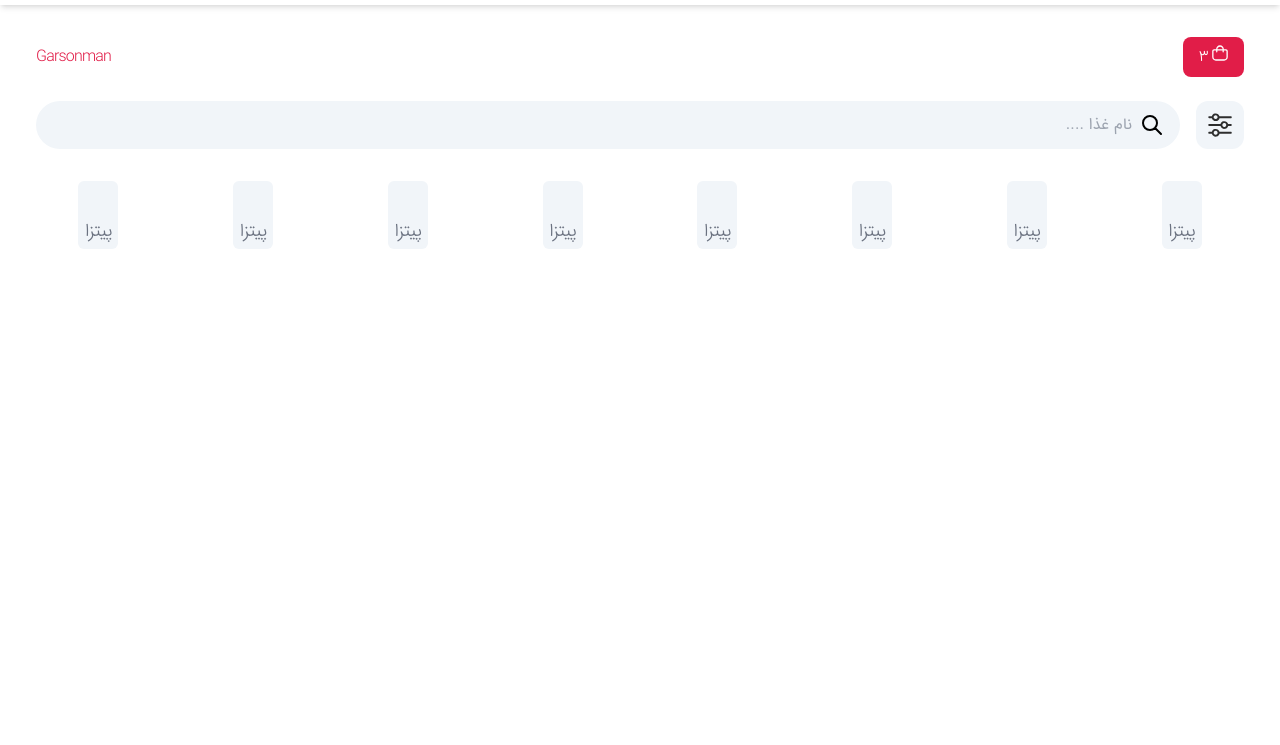
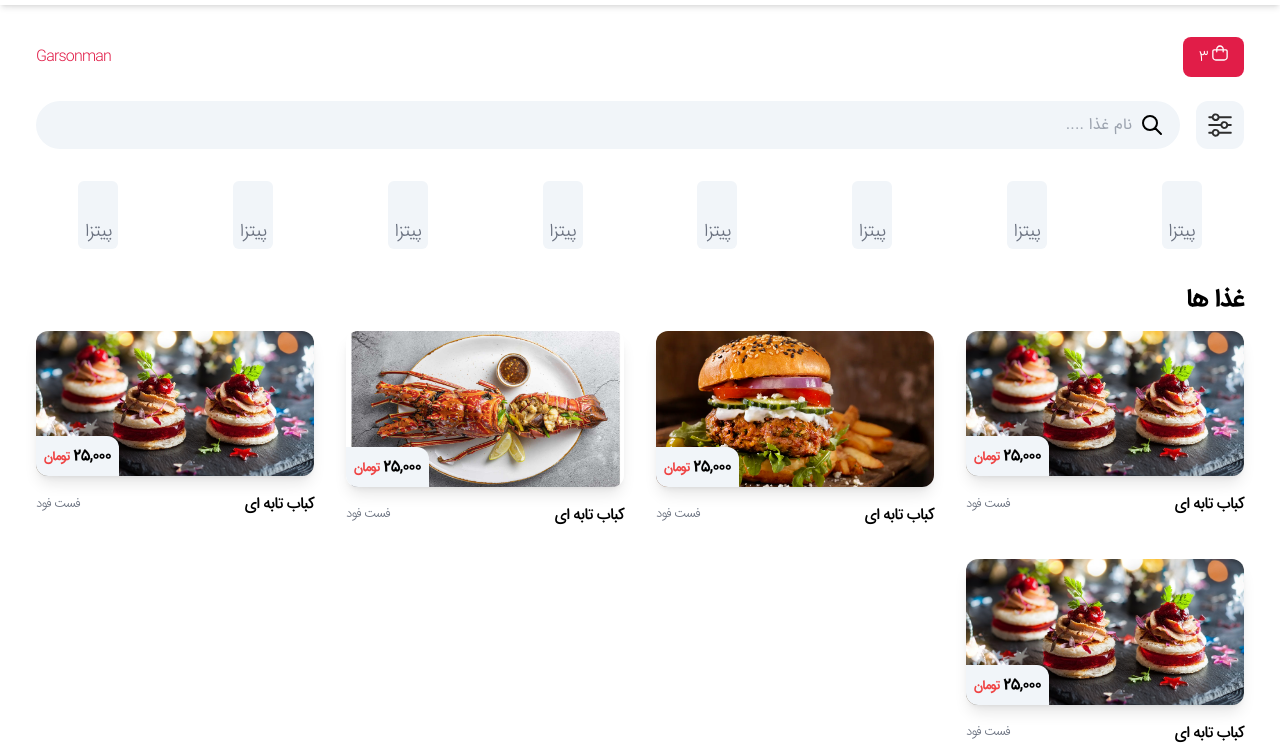
Before and after one commit to mtkz/garsonman, a website: page src/main.html in a window 1280 px wide. Shown: the part 77-822 px from the top of the page. Before the commit the page ends 800 px from the top, so only its background shows below. Drawn offline with Linux system fonts and the light colour scheme.

Commit message:
maded cards but not full

```diff
--- a/src/main.html
+++ b/src/main.html
@@ -1,5 +1,6 @@
 <!DOCTYPE html>
 <html lang="en">
+
 <head>
     <meta charset="UTF-8">
     <title>main page</title>
@@ -11,6 +12,7 @@
 
 
 </head>
+
 <body>
     <nav class="bg-white shadow-md w-full sticky top-0 z-10">
         <div class="mx-auto ">
@@ -18,47 +20,39 @@
                 <div class="grid sm:grid-cols-4 text-lg gap-4 text-center p-2">
 
                     <div>
-                    <a href="#"
-                       class="text-sm text-gray-800 inline-block hover:bg-red-100 transition duration-150  p-2 rounded-lg">
+                        <a href="#" class="text-sm text-gray-800 inline-block hover:bg-red-100 transition duration-150  p-2 rounded-lg">
                             <i>
                             <svg class="block m-auto w-6 mb-1.5" xmlns="http://www.w3.org/2000/svg"
                                  viewBox="0 0 22.5 22.5"
                                  style="enable-background:new 0 0 22.5 22.5" xml:space="preserve"><path d="M11.2 2.1c.8 0 1.5.3 2 .8l6.3 6.3c.5.5.8 1.3.8 2v7.7c0 .8-.7 1.5-1.5 1.5h-3.6v-2.8c0-1.6-1.3-3-3-3H9.9c-1.6 0-3 1.3-3 3v2.8H3.6c-.8 0-1.5-.7-1.5-1.5v-7.7c0-.8.3-1.5.8-2l6.3-6.3c.6-.5 1.3-.8 2-.8m0-1.8C10 .3 8.8.8 7.9 1.7L1.6 7.9C.7 8.8.2 10 .2 11.2v7.7c0 1.9 1.5 3.4 3.4 3.4H9v-4.6c0-.6.5-1.1 1.1-1.1h2.3c.6 0 1.1.5 1.1 1.1v4.6h5.4c1.9 0 3.4-1.5 3.4-3.4v-7.7c0-1.2-.5-2.4-1.4-3.3l-6.3-6.3C13.7.7 12.5.2 11.2.3z" style="fill:#1F2937"/></svg>
-                        </i>
-                        صفحه اصلی
+                        </i> صفحه اصلی
                         </a>
                     </div>
                     <div>
-                    <a href="#"
-                       class="text-sm text-gray-800 inline-block hover:bg-red-100 transition duration-150 p-2 rounded-lg">
+                        <a href="#" class="text-sm text-gray-800 inline-block hover:bg-red-100 transition duration-150 p-2 rounded-lg">
                             <i>
                             <svg class="block m-auto w-6 mb-1.5" xmlns="http://www.w3.org/2000/svg"
                                  viewBox="0 0 22.5 22.5"
                                  style="enable-background:new 0 0 22.5 22.5" xml:space="preserve"><path d="M11.2 2.1c.8 0 1.5.3 2 .8l6.3 6.3c.5.5.8 1.3.8 2v7.7c0 .8-.7 1.5-1.5 1.5h-3.6v-2.8c0-1.6-1.3-3-3-3H9.9c-1.6 0-3 1.3-3 3v2.8H3.6c-.8 0-1.5-.7-1.5-1.5v-7.7c0-.8.3-1.5.8-2l6.3-6.3c.6-.5 1.3-.8 2-.8m0-1.8C10 .3 8.8.8 7.9 1.7L1.6 7.9C.7 8.8.2 10 .2 11.2v7.7c0 1.9 1.5 3.4 3.4 3.4H9v-4.6c0-.6.5-1.1 1.1-1.1h2.3c.6 0 1.1.5 1.1 1.1v4.6h5.4c1.9 0 3.4-1.5 3.4-3.4v-7.7c0-1.2-.5-2.4-1.4-3.3l-6.3-6.3C13.7.7 12.5.2 11.2.3z" style="fill:#1F2937"/></svg>
-                        </i>
-                        صفحه اصلی
+                        </i> صفحه اصلی
                         </a>
                     </div>
                     <div>
-                    <a href="#"
-                       class="text-sm text-gray-800 inline-block hover:bg-red-100 transition duration-150  p-2 rounded-lg">
+                        <a href="#" class="text-sm text-gray-800 inline-block hover:bg-red-100 transition duration-150  p-2 rounded-lg">
                             <i>
                             <svg class="block m-auto w-6 mb-1.5" xmlns="http://www.w3.org/2000/svg"
                                  viewBox="0 0 22.5 22.5"
                                  style="enable-background:new 0 0 22.5 22.5" xml:space="preserve"><path d="M11.2 2.1c.8 0 1.5.3 2 .8l6.3 6.3c.5.5.8 1.3.8 2v7.7c0 .8-.7 1.5-1.5 1.5h-3.6v-2.8c0-1.6-1.3-3-3-3H9.9c-1.6 0-3 1.3-3 3v2.8H3.6c-.8 0-1.5-.7-1.5-1.5v-7.7c0-.8.3-1.5.8-2l6.3-6.3c.6-.5 1.3-.8 2-.8m0-1.8C10 .3 8.8.8 7.9 1.7L1.6 7.9C.7 8.8.2 10 .2 11.2v7.7c0 1.9 1.5 3.4 3.4 3.4H9v-4.6c0-.6.5-1.1 1.1-1.1h2.3c.6 0 1.1.5 1.1 1.1v4.6h5.4c1.9 0 3.4-1.5 3.4-3.4v-7.7c0-1.2-.5-2.4-1.4-3.3l-6.3-6.3C13.7.7 12.5.2 11.2.3z" style="fill:#1F2937"/></svg>
-                        </i>
-                        صفحه اصلی
+                        </i> صفحه اصلی
                         </a>
                     </div>
                     <div>
-                    <a href="#"
-                       class="text-sm text-gray-800 inline-block hover:bg-red-100 transition duration-150 p-2 rounded-lg">
+                        <a href="#" class="text-sm text-gray-800 inline-block hover:bg-red-100 transition duration-150 p-2 rounded-lg">
                             <i>
                             <svg class="block m-auto w-6 mb-1.5" xmlns="http://www.w3.org/2000/svg"
                                  viewBox="0 0 22.5 22.5"
                                  style="enable-background:new 0 0 22.5 22.5" xml:space="preserve"><path d="M11.2 2.1c.8 0 1.5.3 2 .8l6.3 6.3c.5.5.8 1.3.8 2v7.7c0 .8-.7 1.5-1.5 1.5h-3.6v-2.8c0-1.6-1.3-3-3-3H9.9c-1.6 0-3 1.3-3 3v2.8H3.6c-.8 0-1.5-.7-1.5-1.5v-7.7c0-.8.3-1.5.8-2l6.3-6.3c.6-.5 1.3-.8 2-.8m0-1.8C10 .3 8.8.8 7.9 1.7L1.6 7.9C.7 8.8.2 10 .2 11.2v7.7c0 1.9 1.5 3.4 3.4 3.4H9v-4.6c0-.6.5-1.1 1.1-1.1h2.3c.6 0 1.1.5 1.1 1.1v4.6h5.4c1.9 0 3.4-1.5 3.4-3.4v-7.7c0-1.2-.5-2.4-1.4-3.3l-6.3-6.3C13.7.7 12.5.2 11.2.3z" style="fill:#1F2937"/></svg>
-                        </i>
-                        صفحه اصلی
+                        </i> صفحه اصلی
                         </a>
                     </div>
                 </div>
@@ -103,8 +97,7 @@
             <form action="" class="w-full">
                 <div class="flex justify-between gap-4">
                     <div class=" bg-slate-100 p-3 rounded-xl cursor-pointer">
-                    <svg class="w-6 " id="Layer_1" xmlns="http://www.w3.org/2000/svg"
-                         viewBox="0 0 22.5 22.5" style="enable-background:new 0 0 22.5 22.5">
+                        <svg class="w-6 " id="Layer_1" xmlns="http://www.w3.org/2000/svg" viewBox="0 0 22.5 22.5" style="enable-background:new 0 0 22.5 22.5">
                         <style>.st1 {
                             fill: #2e2e2e
                         }</style>
@@ -127,8 +120,7 @@
                viewBox="0 0 24 24" class="w-6 h-6"><path d="M21 21l-6-6m2-5a7 7 0 11-14 0 7 7 0 0114 0z"></path></svg>
         </button>
             </span>
-                    <input type="search" class="  rounded-[25px] p-3 w-full pr-12 bg-slate-100"
-                           placeholder="نام غذا ....">
+                        <input type="search" class="  rounded-[25px] p-3 w-full pr-12 bg-slate-100" placeholder="نام غذا ....">
                     </div>
                 </div>
             </form>
@@ -141,8 +133,7 @@
                     <a href="">
                         <div class="w-full my-2 p-1 bg-slate-100 rounded-md hover:bg-red-100 transition duration-150">
                             <div class="p-4">
-                            <svg id="Layer_1" xmlns="http://www.w3.org/2000/svg" viewBox="0 0 22.5 22.5"
-                                 style="enable-background:new 0 0 22.5 22.5">
+                                <svg id="Layer_1" xmlns="http://www.w3.org/2000/svg" viewBox="0 0 22.5 22.5" style="enable-background:new 0 0 22.5 22.5">
                                 <style>.st3 {
                                     fill: #2e2e2e
                                 }</style>
@@ -159,8 +150,7 @@
                     <a href="">
                         <div class="w-full my-2 p-1 bg-slate-100 rounded-md hover:bg-red-100 transition duration-150">
                             <div class="p-4">
-                            <svg id="Layer_1" xmlns="http://www.w3.org/2000/svg" viewBox="0 0 22.5 22.5"
-                                 style="enable-background:new 0 0 22.5 22.5">
+                                <svg id="Layer_1" xmlns="http://www.w3.org/2000/svg" viewBox="0 0 22.5 22.5" style="enable-background:new 0 0 22.5 22.5">
                                 <style>.st3 {
                                     fill: #2e2e2e
                                 }</style>
@@ -176,8 +166,7 @@
                     <a href="">
                         <div class="w-full my-2 p-1 bg-slate-100 rounded-md hover:bg-red-100 transition duration-150">
                             <div class="p-4">
-                            <svg id="Layer_1" xmlns="http://www.w3.org/2000/svg" viewBox="0 0 22.5 22.5"
-                                 style="enable-background:new 0 0 22.5 22.5">
+                                <svg id="Layer_1" xmlns="http://www.w3.org/2000/svg" viewBox="0 0 22.5 22.5" style="enable-background:new 0 0 22.5 22.5">
                                 <style>.st3 {
                                     fill: #2e2e2e
                                 }</style>
@@ -193,8 +182,7 @@
                     <a href="">
                         <div class="w-full my-2 p-1 bg-slate-100 rounded-md hover:bg-red-100 transition duration-150">
                             <div class="p-4">
-                            <svg id="Layer_1" xmlns="http://www.w3.org/2000/svg" viewBox="0 0 22.5 22.5"
-                                 style="enable-background:new 0 0 22.5 22.5">
+                                <svg id="Layer_1" xmlns="http://www.w3.org/2000/svg" viewBox="0 0 22.5 22.5" style="enable-background:new 0 0 22.5 22.5">
                                 <style>.st3 {
                                     fill: #2e2e2e
                                 }</style>
@@ -210,8 +198,7 @@
                     <a href="">
                         <div class="w-full my-2 p-1 bg-slate-100 rounded-md hover:bg-red-100 transition duration-150">
                             <div class="p-4">
-                            <svg id="Layer_1" xmlns="http://www.w3.org/2000/svg" viewBox="0 0 22.5 22.5"
-                                 style="enable-background:new 0 0 22.5 22.5">
+                                <svg id="Layer_1" xmlns="http://www.w3.org/2000/svg" viewBox="0 0 22.5 22.5" style="enable-background:new 0 0 22.5 22.5">
                                 <style>.st3 {
                                     fill: #2e2e2e
                                 }</style>
@@ -227,8 +214,7 @@
                     <a href="">
                         <div class="w-full my-2 p-1 bg-slate-100 rounded-md hover:bg-red-100 transition duration-150">
                             <div class="p-4">
-                            <svg id="Layer_1" xmlns="http://www.w3.org/2000/svg" viewBox="0 0 22.5 22.5"
-                                 style="enable-background:new 0 0 22.5 22.5">
+                                <svg id="Layer_1" xmlns="http://www.w3.org/2000/svg" viewBox="0 0 22.5 22.5" style="enable-background:new 0 0 22.5 22.5">
                                 <style>.st3 {
                                     fill: #2e2e2e
                                 }</style>
@@ -244,8 +230,7 @@
                     <a href="">
                         <div class="w-full my-2 p-1 bg-slate-100 rounded-md hover:bg-red-100 transition duration-150">
                             <div class="p-4">
-                            <svg id="Layer_1" xmlns="http://www.w3.org/2000/svg" viewBox="0 0 22.5 22.5"
-                                 style="enable-background:new 0 0 22.5 22.5">
+                                <svg id="Layer_1" xmlns="http://www.w3.org/2000/svg" viewBox="0 0 22.5 22.5" style="enable-background:new 0 0 22.5 22.5">
                                 <style>.st3 {
                                     fill: #2e2e2e
                                 }</style>
@@ -261,8 +246,7 @@
                     <a href="">
                         <div class="w-full my-2 p-1 bg-slate-100 rounded-md hover:bg-red-100 transition duration-150">
                             <div class="p-4">
-                            <svg id="Layer_1" xmlns="http://www.w3.org/2000/svg" viewBox="0 0 22.5 22.5"
-                                 style="enable-background:new 0 0 22.5 22.5">
+                                <svg id="Layer_1" xmlns="http://www.w3.org/2000/svg" viewBox="0 0 22.5 22.5" style="enable-background:new 0 0 22.5 22.5">
                                 <style>.st3 {
                                     fill: #2e2e2e
                                 }</style>
@@ -278,8 +262,7 @@
                     <a href="">
                         <div class="w-full my-2 p-1 bg-slate-100 rounded-md hover:bg-red-100 transition duration-150">
                             <div class="p-4">
-                            <svg id="Layer_1" xmlns="http://www.w3.org/2000/svg" viewBox="0 0 22.5 22.5"
-                                 style="enable-background:new 0 0 22.5 22.5">
+                                <svg id="Layer_1" xmlns="http://www.w3.org/2000/svg" viewBox="0 0 22.5 22.5" style="enable-background:new 0 0 22.5 22.5">
                                 <style>.st3 {
                                     fill: #2e2e2e
                                 }</style>
@@ -295,8 +278,7 @@
                     <a href="">
                         <div class="w-full my-2 p-1 bg-slate-100 rounded-md hover:bg-red-100 transition duration-150">
                             <div class="p-4">
-                            <svg id="Layer_1" xmlns="http://www.w3.org/2000/svg" viewBox="0 0 22.5 22.5"
-                                 style="enable-background:new 0 0 22.5 22.5">
+                                <svg id="Layer_1" xmlns="http://www.w3.org/2000/svg" viewBox="0 0 22.5 22.5" style="enable-background:new 0 0 22.5 22.5">
                                 <style>.st3 {
                                     fill: #2e2e2e
                                 }</style>
@@ -312,8 +294,7 @@
                     <a href="">
                         <div class="w-full my-2 p-1 bg-slate-100 rounded-md hover:bg-red-100 transition duration-150">
                             <div class="p-4">
-                            <svg id="Layer_1" xmlns="http://www.w3.org/2000/svg" viewBox="0 0 22.5 22.5"
-                                 style="enable-background:new 0 0 22.5 22.5">
+                                <svg id="Layer_1" xmlns="http://www.w3.org/2000/svg" viewBox="0 0 22.5 22.5" style="enable-background:new 0 0 22.5 22.5">
                                 <style>.st3 {
                                     fill: #2e2e2e
                                 }</style>
@@ -329,8 +310,7 @@
                     <a href="">
                         <div class="w-full my-2 p-1 bg-slate-100 rounded-md hover:bg-red-100 transition duration-150">
                             <div class="p-4">
-                            <svg id="Layer_1" xmlns="http://www.w3.org/2000/svg" viewBox="0 0 22.5 22.5"
-                                 style="enable-background:new 0 0 22.5 22.5">
+                                <svg id="Layer_1" xmlns="http://www.w3.org/2000/svg" viewBox="0 0 22.5 22.5" style="enable-background:new 0 0 22.5 22.5">
                                 <style>.st3 {
                                     fill: #2e2e2e
                                 }</style>
@@ -346,19 +326,80 @@
             </div>
         </div>
     </div>
+    <div class="container mt-6">
+        <div class="page-header pb-3">
+            <h3 class="text-[25px] font-bold">غذا ها</h1>
+        </div>
+        <div class="grid sm:grid-cols-4 gap-8">
+            <a href="#">
+                <div class="gm-food-card hover:scale-105 transition ease-in-out duration-150">
+                    <div class="relative">
+                        <img src="./images/Bakers-Copy.jpg" class="rounded-xl object-cover w-full shadow-lg" alt="">
+                        <span class="absolute bottom-0 left-0 bg-slate-100 rounded-bl-xl rounded-tr-xl p-2 font-bold">۲۵,۰۰۰ <small class="text-red-500">تومان</small></span>
+                    </div>
+                    <div class="flex justify-between mt-4">
+                        <h2 class=" font-medium">کباب تابه ای</h2>
+                        <small class="self-center text-gray-500">فست فود</small>
+                    </div>
+                </div>
+            </a>
+            <a href="#">
+                <div class="gm-food-card hover:scale-105 transition ease-in-out duration-150">
+                    <div class="relative">
+                        <img src="./images/12531-istock-637790866.webp" class="rounded-xl object-cover w-full shadow-lg" alt="">
+                        <span class="absolute bottom-0 left-0 bg-slate-100 rounded-bl-xl rounded-tr-xl p-2 font-bold">۲۵,۰۰۰ <small class="text-red-500">تومان</small></span>
+                    </div>
+                    <div class="flex justify-between mt-4">
+                        <h2 class=" font-medium">کباب تابه ای</h2>
+                        <small class="self-center text-gray-500">فست فود</small>
+                    </div>
+                </div>
+            </a>
+            <a href="#">
+                <div class="gm-food-card hover:scale-105 transition ease-in-out duration-150">
+                    <div class="relative">
+                        <img src="./images/SEAGOA_images.jpg" class="rounded-xl object-cover w-full shadow-lg" alt="">
+                        <span class="absolute bottom-0 left-0 bg-slate-100 rounded-bl-xl rounded-tr-xl p-2 font-bold">۲۵,۰۰۰ <small class="text-red-500">تومان</small></span>
+                    </div>
+                    <div class="flex justify-between mt-4">
+                        <h2 class=" font-medium">کباب تابه ای</h2>
+                        <small class="self-center text-gray-500">فست فود</small>
+                    </div>
+                </div>
+            </a>
+            <a href="#">
+                <div class="gm-food-card hover:scale-105 transition ease-in-out duration-150">
+                    <div class="relative">
+                        <img src="./images/Bakers-Copy.jpg" class="rounded-xl object-cover w-full shadow-lg" alt="">
+                        <span class="absolute bottom-0 left-0 bg-slate-100 rounded-bl-xl rounded-tr-xl p-2 font-bold">۲۵,۰۰۰ <small class="text-red-500">تومان</small></span>
+                    </div>
+                    <div class="flex justify-between mt-4">
+                        <h2 class=" font-medium">کباب تابه ای</h2>
+                        <small class="self-center text-gray-500">فست فود</small>
+                    </div>
+                </div>
+            </a>
+            <a href="#">
+                <div class="gm-food-card hover:scale-105 transition ease-in-out duration-150">
+                    <div class="relative">
+                        <img src="./images/Bakers-Copy.jpg" class="rounded-xl object-cover w-full shadow-lg" alt="">
+                        <span class="absolute bottom-0 left-0 bg-slate-100 rounded-bl-xl rounded-tr-xl p-2 font-bold">۲۵,۰۰۰ <small class="text-red-500">تومان</small></span>
+                    </div>
+                    <div class="flex justify-between mt-4">
+                        <h2 class=" font-medium">کباب تابه ای</h2>
+                        <small class="self-center text-gray-500">فست فود</small>
+                    </div>
+                </div>
+            </a>
+
+        </div>
 
 
         <script src="js/swiper-bundle.min.js"></script>
         <!-- Initialize Swiper -->
         <script type="module">
-    var swiper = new Swiper('.swiper', {
-        slidesPerView: 8,
-        spaceBetween: 30,
-        pagination: {
-            el: '.swiper-pagination',
-            clickable: true,
-        },
-    });
+            var swiper = new Swiper('.swiper', { slidesPerView: 8, spaceBetween: 30, pagination: { el: '.swiper-pagination', clickable: true, }, });
         </script>
 </body>
+
 </html>
```
Also changed, not shown: dist/app.css, src/images/Bakers-Copy.jpg (added). Lines whose indentation alone changed are shown as unchanged.
